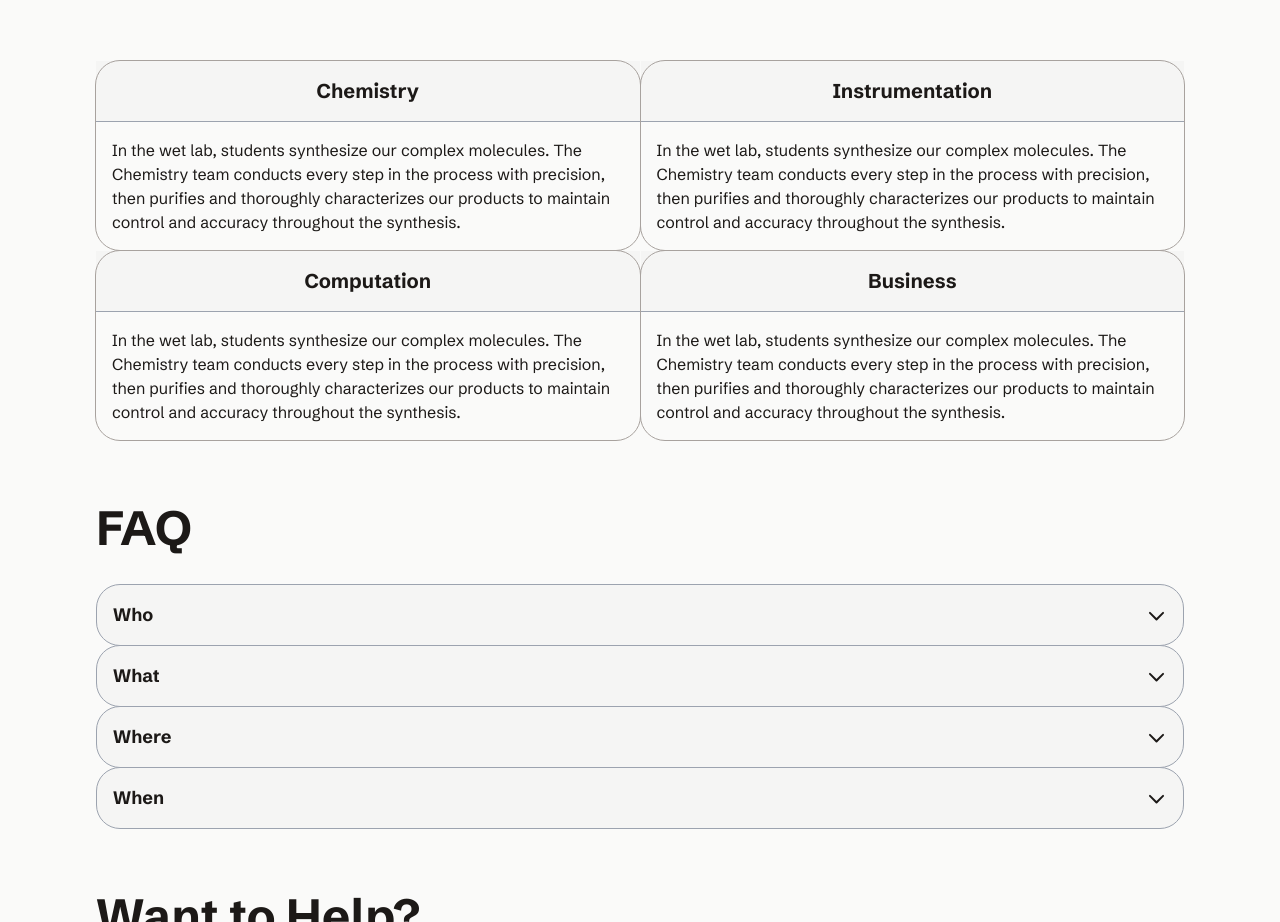
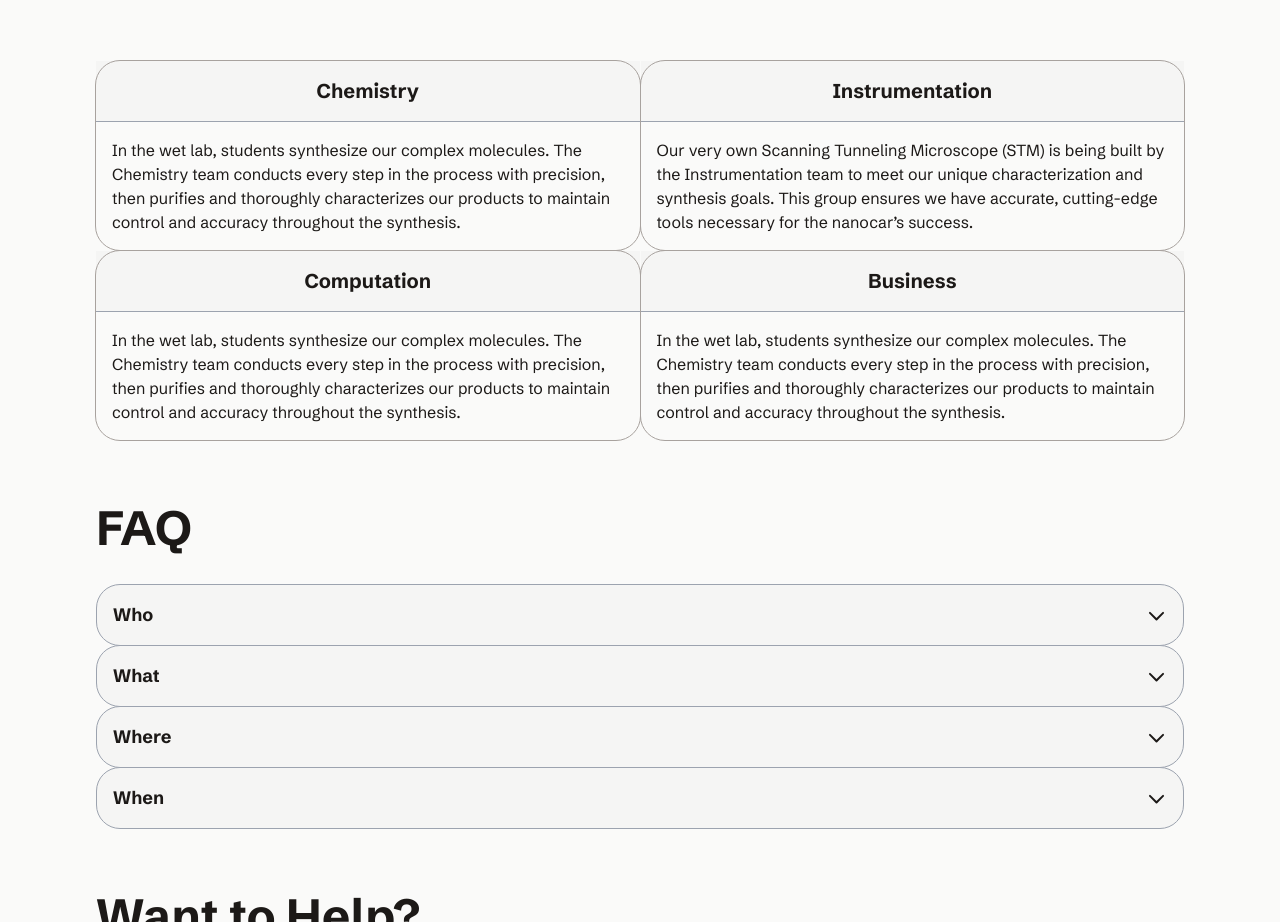
Before and after one commit to UWFormulaN/Website, an Astro site: page /join in a window 1280 px wide. Shown: the part 1055-1977 px from the top of the page. Built offline with nearby package versions, Linux system fonts and the light colour scheme; Astro itself is replaced by a stand-in of ours; a web font is replaced by a local one.

Commit message:
updated instrumentation body

```diff
--- a/src/pages/join.astro
+++ b/src/pages/join.astro
@@ -48,7 +48,7 @@
       />
       <SubteamCard
         title="Instrumentation"
-        body="In the wet lab, students synthesize our complex molecules. The Chemistry team conducts every step in the process with precision, then purifies and thoroughly characterizes our products to maintain control and accuracy throughout the synthesis."
+        body="Our very own Scanning Tunneling Microscope (STM) is being built by the Instrumentation team to meet our unique characterization and synthesis goals. This group ensures we have accurate, cutting-edge tools necessary for the nanocar’s success."
       />
       <SubteamCard
         title="Computation"
```
